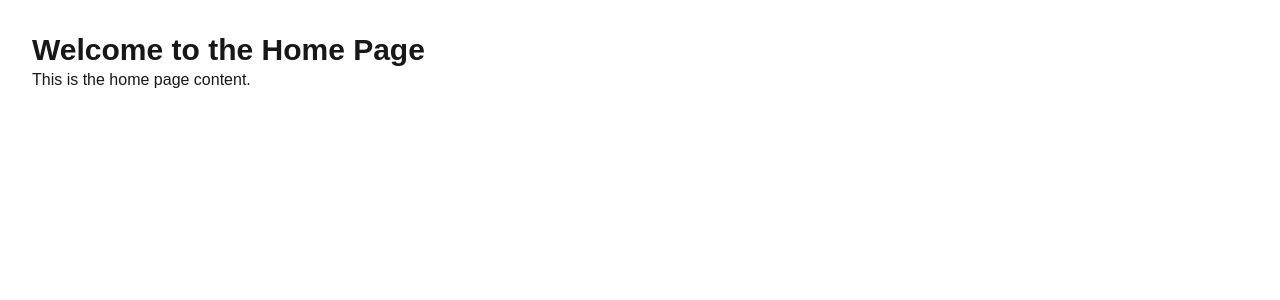
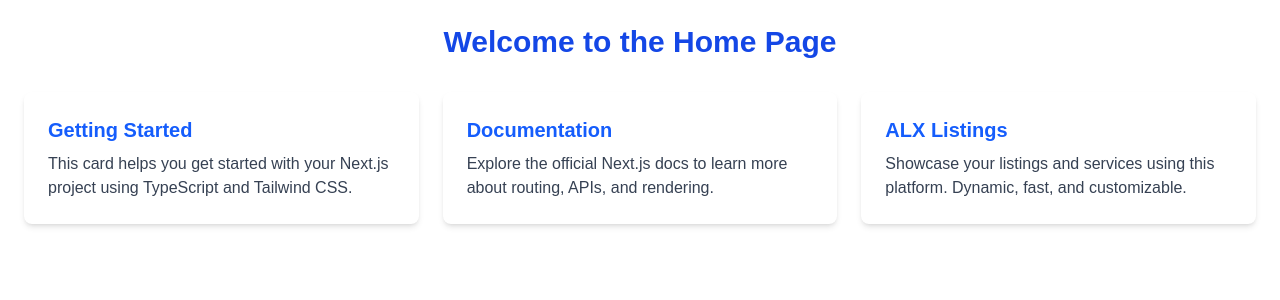
Before and after one commit to Cherireal7/alx-project-0x02-setup, a Next.js app in the folder alx-project-0x02/: page /home in a window 1280 px wide. Shown: the top 300 px of the page. Built offline with nearby package versions, Linux system fonts and the light colour scheme.

Commit message:
card updated

```diff
--- /dev/null
+++ b/alx-project-0x02/components/common/Card.tsx
@@ -0,0 +1,13 @@
+import React from "react";
+import { CardProps } from "@/interfaces";
+
+const Card: React.FC<CardProps> = ({ title, content }) => {
+  return (
+    <div className="bg-white rounded-lg shadow-md p-6 hover:shadow-lg transition duration-300">
+      <h2 className="text-xl font-semibold mb-2 text-blue-600">{title}</h2>
+      <p className="text-gray-700">{content}</p>
+    </div>
+  );
+};
+
+export default Card;
--- a/alx-project-0x02/interfaces/index.ts
+++ b/alx-project-0x02/interfaces/index.ts
@@ -0,0 +1,4 @@
+export interface CardProps {
+  title: string;
+  content: string;
+}
--- a/alx-project-0x02/pages/home.tsx
+++ b/alx-project-0x02/pages/home.tsx
@@ -1,8 +1,24 @@
-const HomePage = () => {
+import React from "react";
+import Card from "@/components/common/Card";
+
+const HomePage: React.FC = () => {
   return (
-    <div className="container mx-auto p-8">
-      <h1 className="text-3xl font-bold">Welcome to the Home Page</h1>
-      <p>This is the home page content.</p>
+    <div className="container mx-auto p-6 space-y-6">
+      <h1 className="text-3xl font-bold text-center mb-8 text-blue-700">Welcome to the Home Page</h1>
+      <div className="grid md:grid-cols-2 lg:grid-cols-3 gap-6">
+        <Card
+          title="Getting Started"
+          content="This card helps you get started with your Next.js project using TypeScript and Tailwind CSS."
+        />
+        <Card
+          title="Documentation"
+          content="Explore the official Next.js docs to learn more about routing, APIs, and rendering."
+        />
+        <Card
+          title="ALX Listings"
+          content="Showcase your listings and services using this platform. Dynamic, fast, and customizable."
+        />
+      </div>
     </div>
   );
 };
```
